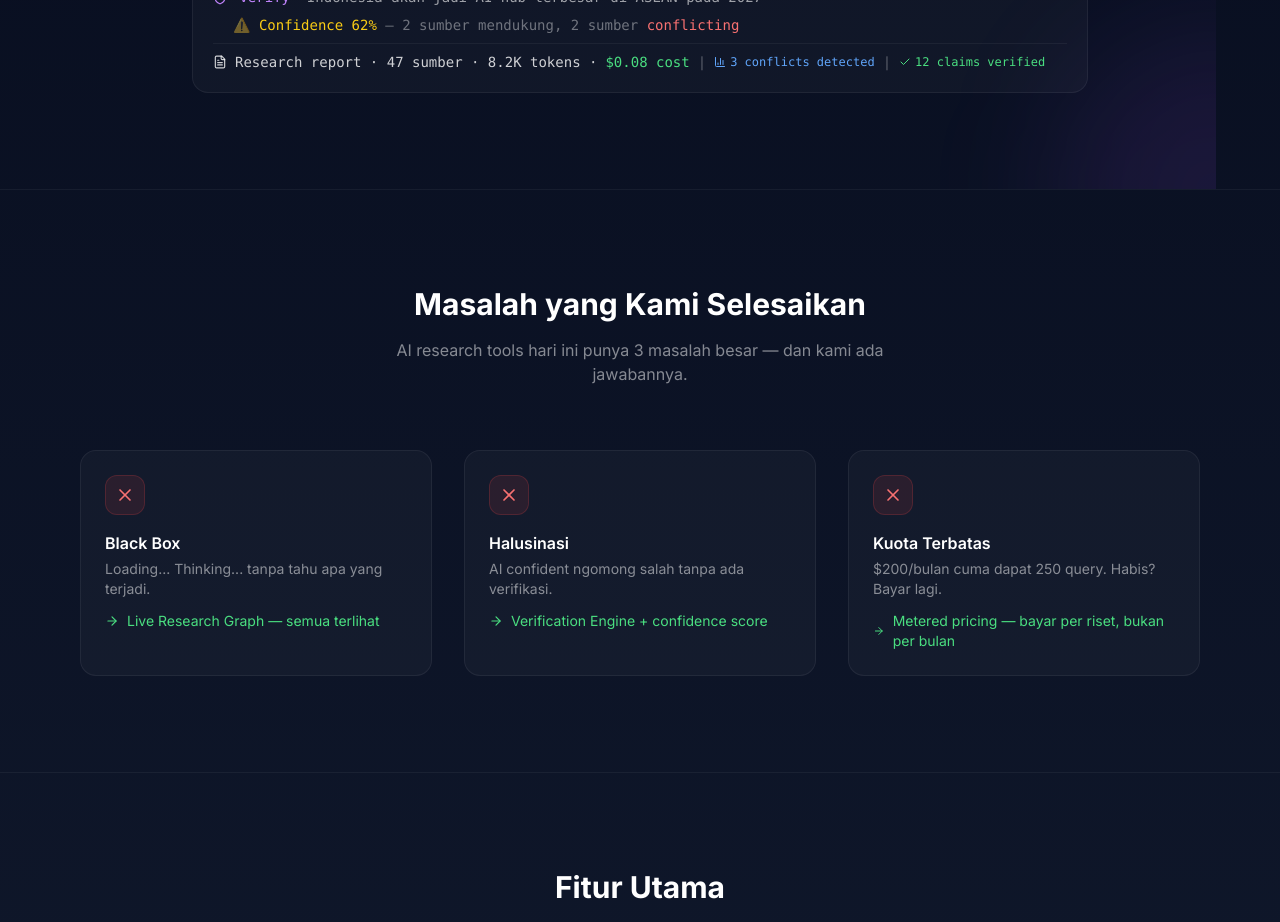
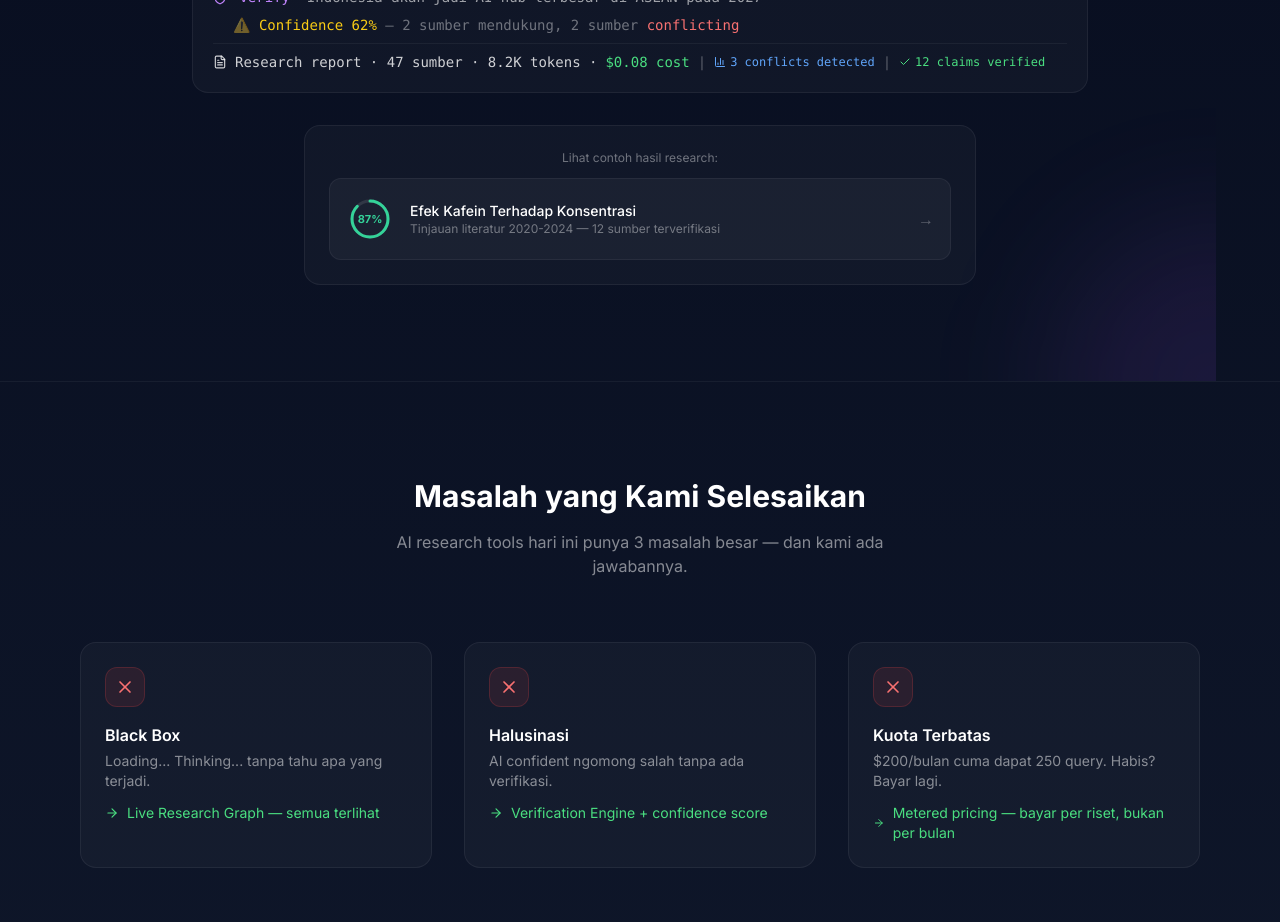
Before and after one commit to FMATheNomad/fmalresearch, a Next.js app in the folder frontend/: page / in a window 1280 px wide. Shown: the part 1360-2282 px from the top of the page. Built offline with nearby package versions, Linux system fonts and the light colour scheme.

Commit message:
Add confidence gauge + example link to landing page

```diff
--- a/frontend/app/page.tsx
+++ b/frontend/app/page.tsx
@@ -148,6 +148,28 @@ export default function LandingPage() {
                   <span className="text-green-400 text-xs flex items-center gap-1"><Check className="w-3 h-3" /> 12 claims verified</span>
                 </p>
               </div>
+            </div>
+
+            <div className="mt-8 max-w-2xl mx-auto bg-white/[0.03] border border-white/[0.06] rounded-2xl p-6">
+              <p className="text-xs text-white/40 mb-3 text-center">Lihat contoh hasil research:</p>
+              <a href="/research/example"
+                className="flex items-center gap-4 p-4 rounded-xl bg-white/[0.04] border border-white/[0.06] hover:bg-white/[0.08] transition-colors group">
+                <div className="relative w-12 h-12 shrink-0">
+                  <svg width="48" height="48" viewBox="0 0 48 48">
+                    <circle cx="24" cy="24" r="18" fill="none" stroke="rgba(255,255,255,0.1)" strokeWidth="3" />
+                    <circle cx="24" cy="24" r="18" fill="none" stroke="#34d399" strokeWidth="3"
+                      strokeDasharray="113.1" strokeDashoffset="14.7" strokeLinecap="round"
+                      transform="rotate(-90 24 24)" />
+                    <text x="24" y="24" textAnchor="middle" dominantBaseline="central"
+                      fill="#34d399" fontSize="11" fontWeight="700">87%</text>
+                  </svg>
+                </div>
+                <div className="flex-1 text-left">
+                  <div className="text-sm font-medium text-white group-hover:text-emerald-400 transition-colors">Efek Kafein Terhadap Konsentrasi</div>
+                  <div className="text-xs text-white/40">Tinjauan literatur 2020-2024 — 12 sumber terverifikasi</div>
+                </div>
+                <span className="text-white/30 group-hover:text-white/60 transition-colors">→</span>
+              </a>
             </div>
           </div>
         </section>
```
